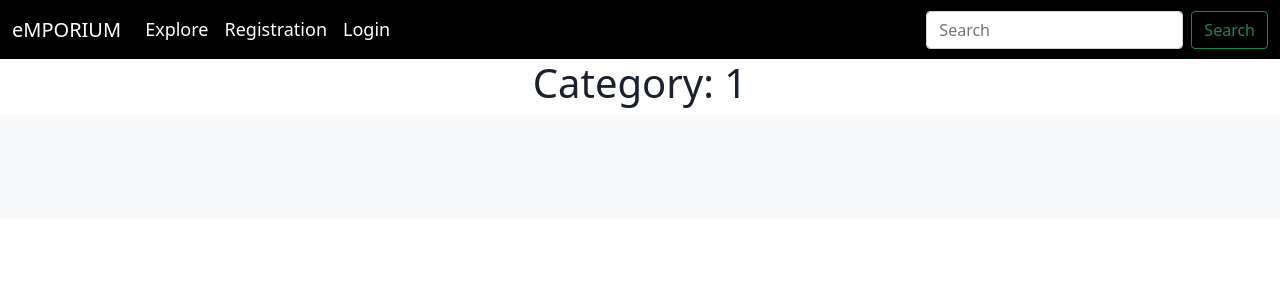
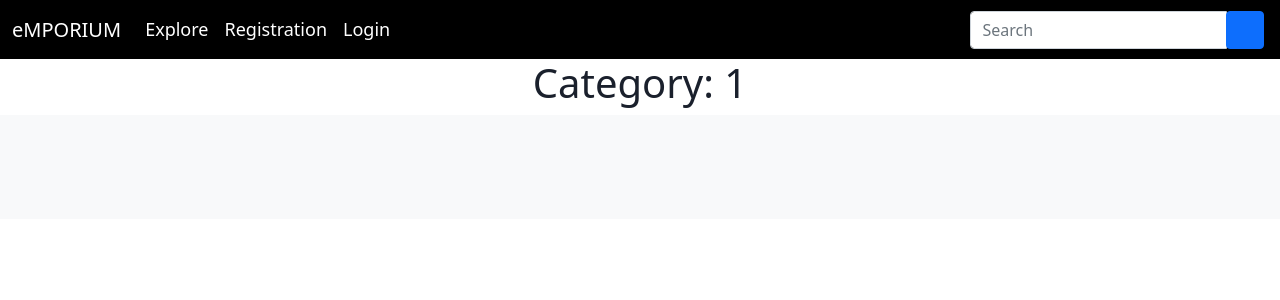
Before and after one commit to namansubedi/eMPORIUM, a Django app: page /category/1 in a window 1280 px wide. Shown: the top 300 px of the page. Run offline with Django 3.2, Linux system fonts and the light colour scheme; data that the repository does not hold is empty; some libraries are stand-ins or nearby versions; some web fonts are replaced.

Commit message:
added buy now and image url

```diff
--- a/cart/urls.py
+++ b/cart/urls.py
@@ -6,5 +6,6 @@ urlpatterns = [
     path('productdetail/<str:slug>', views.productdetail, name="productdetail"),
     path('showcart/', views.showcart, name="showcart"),
     path('delete/<int:id>', views.delete, name="delete"),
+    path('buynow/<str:slug>', views.buynow, name="buynow"),
 
 ]
--- a/empo/settings.py
+++ b/empo/settings.py
@@ -42,7 +42,9 @@ INSTALLED_APPS = [
     'home',
     'cart',
     'orderapp',
+    'crispy_forms',
 ]
+CRISPY_TEMPLATE_PACK = 'bootstrap4'
 
 MIDDLEWARE = [
     'django.middleware.security.SecurityMiddleware',
--- a/templates/base.html
+++ b/templates/base.html
@@ -57,20 +57,32 @@
         {% endif %}
       </ul>
 
+
     {% if request.user.is_authenticated %}
 
-      <a href="{% url 'showcart' %}"<button type="button" class="btn btn-secondary">
-    Cart <i class="fa fa-shopping-cart" aria-hidden="true"></i><span class="badge bg-info">{{noofitem}}</span> </a>
+    <div class="mx-3">
 
+      <a href="{% url 'showcart' %}"<button type="button" class="btn btn-primary">
+     <i class="fa fa-shopping-cart" aria-hidden="true"></i><span class="mx-1 badge bg-danger">{{noofitem}}</span> </a>
+</div>
     {% endif %}
 
-      <form class="d-flex" action="{% url 'search' %}">
-        <input class="form-control me-2" type="search" placeholder="Search" name="q" aria-label="Search">
-        <button class="btn btn-outline-success" type="submit">Search</button>
-      </form>
-    </div>
-  </div>
-</nav>
+    <div class="mx-1">
+		<form action="{% url 'search'%}" class="search">
+			<div class="input-group w-100">
+			    <input type="text" class="form-control " style="width:50%;" placeholder="Search" name="q">
+
+			    <div class="input-group-append">
+			      <button class="btn btn-primary" type="submit">
+			        <i class="fa fa-search"></i>
+			      </button>
+			    </div>
+		    </div>
+		</form>
+	</div>
+
+
+    </nav>
 
 
 
--- a/templates/category.html
+++ b/templates/category.html
@@ -11,8 +11,10 @@
       {% for product in products %}
         <div class="col">
           <div class="card shadow-sm">
-          <img src="{{ product.image.url }}" class="d-block w-100" alt="...">
-            <div class="card-body">
+          <a href="{{ product.get_url }}" class="img-wrap"> <img src="{{ product.image.url }}"
+           class="d-block w-100" alt="..."></a>
+
+                   <div class="card-body">
               <p class="card-text">{{product.name}}</p>
               <p class="card-text">{{product.description}}</p>
               <div class="d-flex justify-content-between align-items-center">
--- a/templates/change_password.html
+++ b/templates/change_password.html
@@ -1,6 +1,8 @@
 
 
 {% extends 'base.html' %}
+{% load crispy_forms_tags %}
+
 {% block title %}Reset password{% endblock %}
 
 {% block body %}
@@ -20,7 +22,7 @@
 
             <form action="" method="POST">
                 {% csrf_token %}
-                {{form.as_p}}
+                {{form|crispy}}
                 <button>Reset password</button>
             </form>
         </div>
--- a/templates/index.html
+++ b/templates/index.html
@@ -53,9 +53,11 @@ Home
     <div class="container">
       <div class="row row-cols-1 row-cols-sm-2 row-cols-md-3 g-3">
       {% for product in products %}
+
         <div class="col">
           <div class="card shadow-sm">
-          <img src="{{ product.image.url }}" class="d-block w-100" alt="...">
+           <a href="{{ product.get_url }}" class="img-wrap"> <img src="{{ product.image.url }}"
+           class="d-block w-100" alt="..."></a>
             <div class="card-body">
               <p class="card-text">{{product.name}}</p>
               <p class="card-text">{{product.description}}</p>
--- a/templates/myproducts.html
+++ b/templates/myproducts.html
@@ -12,7 +12,8 @@
       {% for product in products %}
         <div class="col">
           <div class="card shadow-sm">
-          <img src="{{ product.image.url }}" class="d-block w-100" alt="...">
+          <a href="{{ product.get_url }}" class="img-wrap"> <img src="{{ product.image.url }}"
+           class="d-block w-100" alt="..."></a>
             <div class="card-body">
               <p class="card-text">{{product.name}}</p>
               <p class="card-text">{{product.description}}</p>
--- a/templates/productdetail.html
+++ b/templates/productdetail.html
@@ -35,7 +35,7 @@
         <button type="submit" class="btn btn-danger shadow px-5 py-2">Add to Cart</button>
 
     </form>
-     <a href="#" class="btn btn-dark shadow px-5 py-2 ms-4">Buy Now</a>
+     <a href="{% url 'buynow' product.slug %}" class="btn btn-dark shadow px-5 py-2 ms-4">Buy Now</a>
 
 {% endif %}
    {% endif %}
--- a/templates/search.html
+++ b/templates/search.html
@@ -11,7 +11,9 @@
       {% for product in products %}
         <div class="col">
           <div class="card shadow-sm">
-          <img src="{{ product.image.url }}" class="d-block w-100" alt="...">
+           <a href="{{ product.get_url }}" class="img-wrap"> <img src="{{ product.image.url }}"
+           class="d-block w-100" alt="..."></a>
+
             <div class="card-body">
               <p class="card-text">{{product.name}}</p>
               <p class="card-text">{{product.description}}</p>
--- a/templates/upload.html
+++ b/templates/upload.html
@@ -1,4 +1,5 @@
 {% extends 'base.html' %}
+{% load crispy_forms_tags %}
 
 {% block title %}
 Upload
@@ -12,7 +13,7 @@ Upload
     <br>
     <form method='post' enctype="multipart/form-data" >
         {% csrf_token %}
-        {{ form.as_p }}
+        {{ form|crispy }}
         <button type="submit" class="btn btn-primary">Submit</button>
     </form>
     </div>
```
Also changed, not shown: cart/views.py (+15 -4 lines), home/models.py (+9 -0 lines), templates/showcart.html (+15 -11 lines).
